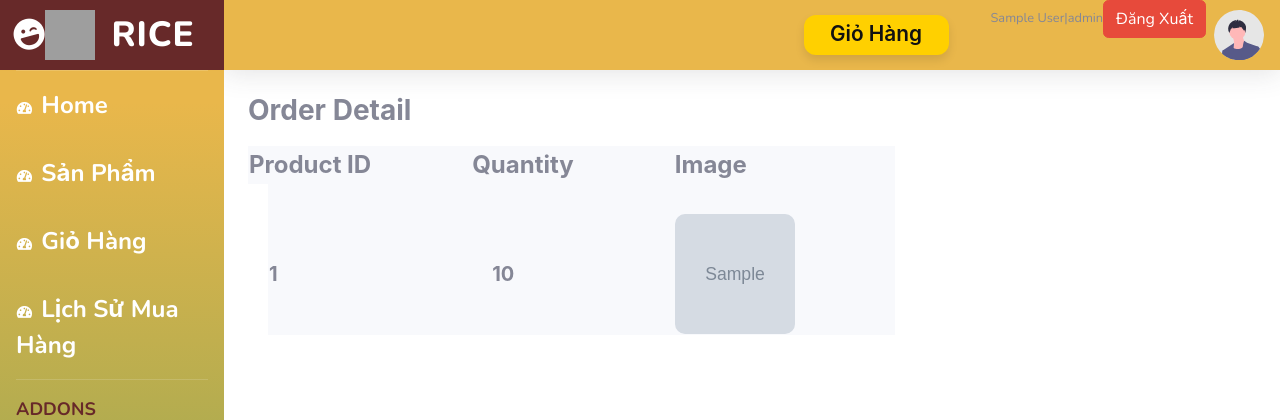
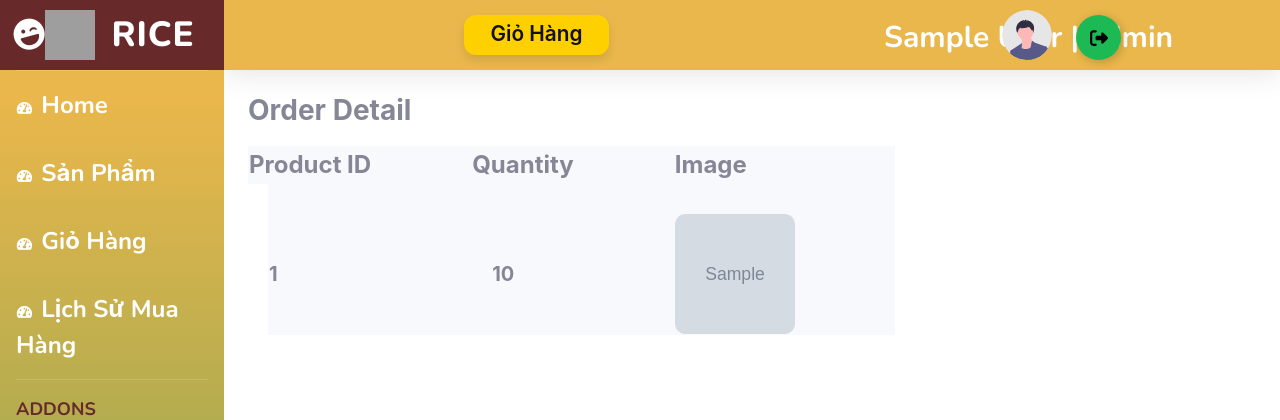
Before and after one commit to theminecr123/DoAn_MNM, a PHP site: template app/views/order/orderdetail.php in a window 1280 px wide. Shown: the top 420 px of the page. Run offline with PHP 8.4, Linux system fonts and the light colour scheme; the visitor is signed in with stand-in values (Sample User, id 1); the template is opened without the code that fills it: most values are stand-ins (such as "Sample title", 1, 10 or a date in 2020); grey boxes marked "Sample" are stand-in pictures; some libraries are stand-ins or nearby versions; grey boxes are pictures that could not be loaded.

Commit message:
update giao dien Admin

```diff
--- a/app/views/cart/index.php
+++ b/app/views/cart/index.php
@@ -4,14 +4,14 @@ include_once 'app/views/share/header.php';
 // Tính tổng giá trị của giỏ hàng
 $totalCartValue = 0;
 
-echo "Dia chi:" . $_SESSION['address'];
+// echo "Dia chi:" . $_SESSION['address'];
 
 if (!isset($_SESSION['cart']) || empty($_SESSION['cart'])) {
     // echo "Giỏ hàng đang trống!";
     echo '<div style="font-weight:bold; font-size:50px; color: #333; padding: 10px; border-radius: 4px; text-align: center;">Giỏ hàng đang trống!</div>';
     echo '<img style="margin-left:350px;margin-top:-10px;" src="https://cdnl.iconscout.com/lottie/premium/thumb/shopping-bag-6866084-5624247.gif"/>';
     echo '<img style="width:120px; height:100px;transform: rotate(190deg);margin-left:-930px;margin-top:-350px;" src="https://media3.giphy.com/media/VSeTR5iGkgDwrS9cff/giphy.gif?cid=6c09b952jpuvbm6rvonzib9iftzi5x5vf5uppm96ys7vci1b&ep=v1_internal_gif_by_id&rid=giphy.gif&ct=s"/>';
-    echo '<span style="border: 2px dashed red;border-radius:10px;padding:20px;margin-left:-100px;margin-top:-350px;">Bạn bấm vào "Sản Phẩm để thêm vào giỏ hàng nhé!"</span>';
+    echo '<span style="position:absolute; top:670px;left:330px;border: 2px dashed #fd6254;border-radius:10px;padding:20px;margin-left:-100px;margin-top:-350px; color:black;font-weight:bold;">Bạn bấm vào "Sản Phẩm" để thêm vào giỏ hàng nhé!</span>';
     } else {
     echo "<h2>Danh sách giỏ hàng</h2>";
     echo "<table id='cartTable' class='display'>";
--- a/app/views/share/header.php
+++ b/app/views/share/header.php
@@ -159,7 +159,7 @@
                                 <li class="nav-item">
                                     <a class="nav-link" href="/DoAn_MNM/cart/show" style="font-size: 20px;">
 
-                                        <button style="margin-top:20px;" class="CartBtn">
+                                        <button style="margin-top:20px;margin-left:-750px;" class="CartBtn">
                                         <span class="IconContainer">
                                         <svg xmlns="http://www.w3.org/2000/svg" height="1em" viewBox="0 0 576 512" fill="rgb(17, 17, 17)" class="cart"><path d="M0 24C0 10.7 10.7 0 24 0H69.5c22 0 41.5 12.8 50.6 32h411c26.3 0 45.5 25 38.6 50.4l-41 152.3c-8.5 31.4-37 53.3-69.5 53.3H170.7l5.4 28.5c2.2 11.3 12.1 19.5 23.6 19.5H488c13.3 0 24 10.7 24 24s-10.7 24-24 24H199.7c-34.6 0-64.3-24.6-70.7-58.5L77.4 54.5c-.7-3.8-4-6.5-7.9-6.5H24C10.7 48 0 37.3 0 24zM128 464a48 48 0 1 1 96 0 48 48 0 1 1 -96 0zm336-48a48 48 0 1 1 0 96 48 48 0 1 1 0-96z"></path></svg>
                                         </span>
@@ -178,13 +178,27 @@
                                     <span class="mr-2 d-none d-lg-inline text-gray-600 small">
                                         <?php
                                         if(isset($_SESSION['name'])){
-                                            echo '<a href="../account/info" style="color: inherit; text-decoration: none;">' . $_SESSION['name'] . '|' . $_SESSION['role'] . '</a>';
-                                            echo "<a class='btn btn-danger' href='../account/logout'>Đăng Xuất</a>";
+                                            echo '<a href="../account/info" style="position:absolute; top:-90px; left: 800px; font-size:30px;color: white; font-weight:bold; text-decoration: none; margin-left:-140px;margin-top:105px;">' . $_SESSION['name'] . ' | ' . $_SESSION['role'] . '</a>';
+                                            // echo "<a class='btn btn-danger' href='../account/logout'>Đăng Xuất2</a>";
+                                            echo '
+                                            <a href="../account/logout">
+                                            <button class="Btn">
+                                            <div class="sign">
+                                                <svg viewBox="0 0 512 512">
+                                                <path
+                                                    d="M377.9 105.9L500.7 228.7c7.2 7.2 11.3 17.1 11.3 27.3s-4.1 20.1-11.3 27.3L377.9 406.1c-6.4 6.4-15 9.9-24 9.9c-18.7 0-33.9-15.2-33.9-33.9l0-62.1-128 0c-17.7 0-32-14.3-32-32l0-64c0-17.7 14.3-32 32-32l128 0 0-62.1c0-18.7 15.2-33.9 33.9-33.9c9 0 17.6 3.6 24 9.9zM160 96L96 96c-17.7 0-32 14.3-32 32l0 256c0 17.7 14.3 32 32 32l64 0c17.7 0 32 14.3 32 32s-14.3 32-32 32l-64 0c-53 0-96-43-96-96L0 128C0 75 43 32 96 32l64 0c17.7 0 32 14.3 32 32s-14.3 32-32 32z"
+                                                ></path>
+                                                </svg>
+                                            </div>
 
+                                            <div class="text">Đăng Xuất</div>
+                                            </button>
+                                            </a>
+                                            ';
                                     }
                                         ?>
                                     </span>
-                                    <img width="50px" class="img-profile rounded-circle" src="/DoAn_MNM/public//images/undraw_profile.svg">
+                                    <img width="50px" style="position:absolute; margin-left:-230px;margin-top:10px" class="img-profile rounded-circle" src="/DoAn_MNM/public//images/undraw_profile.svg">
 
 
                         </ul>
@@ -194,3 +208,76 @@
 
                     <!-- Begin Page Content -->
                     <div class="container-fluid">
+
+                    <style>
+                        .Btn {
+  display: flex;
+  align-items: center;
+  justify-content: flex-start;
+  width: 45px;
+  height: 45px;
+  border: none;
+  border-radius: 50%;
+  cursor: pointer;
+  position: relative;
+  overflow: hidden;
+  transition-duration: 0.3s;
+  box-shadow: 2px 2px 10px rgba(0, 0, 0, 0.199);
+  background-color: RGB(29, 185, 84);
+  margin-top:15px;
+  margin-left: -180px;
+}
+
+/* plus sign */
+.sign {
+  width: 100%;
+  transition-duration: 0.3s;
+  display: flex;
+  align-items: center;
+  justify-content: center;
+}
+
+.sign svg {
+  width: 18px;
+}
+
+.sign svg path {
+  fill: black;
+}
+/* text */
+.text {
+  position: absolute;
+  right: 0%;
+  width: 0%;
+  opacity: 0;
+  color: black;
+  font-size: 18px;
+  font-weight: 600;
+  transition-duration: 0.3s;
+}
+/* hover effect on button width */
+.Btn:hover {
+  width: 185px;
+  border-radius: 40px;
+  transition-duration: 0.3s;
+}
+
+.Btn:hover .sign {
+  width: 30%;
+  transition-duration: 0.3s;
+  padding-left: 20px;
+}
+/* hover effect button's text */
+.Btn:hover .text {
+  opacity: 1;
+  width: 70%;
+  transition-duration: 0.3s;
+  padding-right: 10px;
+}
+/* button click effect*/
+.Btn:active {
+  transform: translate(2px, 2px);
+}
+
+
+                    </style>
--- a/app/views/share/home.php
+++ b/app/views/share/home.php
@@ -3,12 +3,10 @@
 include_once 'app/views/share/header.php' ?>
 
 <div style="color:white;font-size:26px;font-weight: bold;">
-<div style="display:flex; justify-content: center; margin-top:-80px; margin-left:-450px; position:relative">
+<div style="display:flex; justify-content: center; margin-top:-80px; margin-left:-840px; position:relative">
     <a style="text-decoration: none;color:white;scroll-behavior: smooth;" href="#about">About</a>
     <a style="padding-left:80px;text-decoration: none;color:white" href="home">Contact</a>
-    <a style="padding-left:80px;text-decoration: none;color:white" href="home">ABC</a>
-    <a style="padding-left:80px;text-decoration: none;color:white" href="home">ABC</a>
-    <a style="padding-left:80px;text-decoration: none;color:white" href="home">ABC</a>
+    <a style="padding-left:80px;text-decoration: none;color:white" href="home">Đối Tác</a>
     </div>
 </div>
 <body>
--- a/config/database.php
+++ b/config/database.php
@@ -10,7 +10,7 @@ class Database {
         $this->conn = null;
 
         try {
-            $this->conn = new PDO("mysql:host=" . $this->host . ";port=3306;dbname=" . $this->db_name, $this->username, $this->password);
+            $this->conn = new PDO("mysql:host=" . $this->host . ";port=3301;dbname=" . $this->db_name, $this->username, $this->password);
             $this->conn->exec("set names utf8");
         } catch(PDOException $exception) {
             echo "Connection error: " . $exception->getMessage();
```
